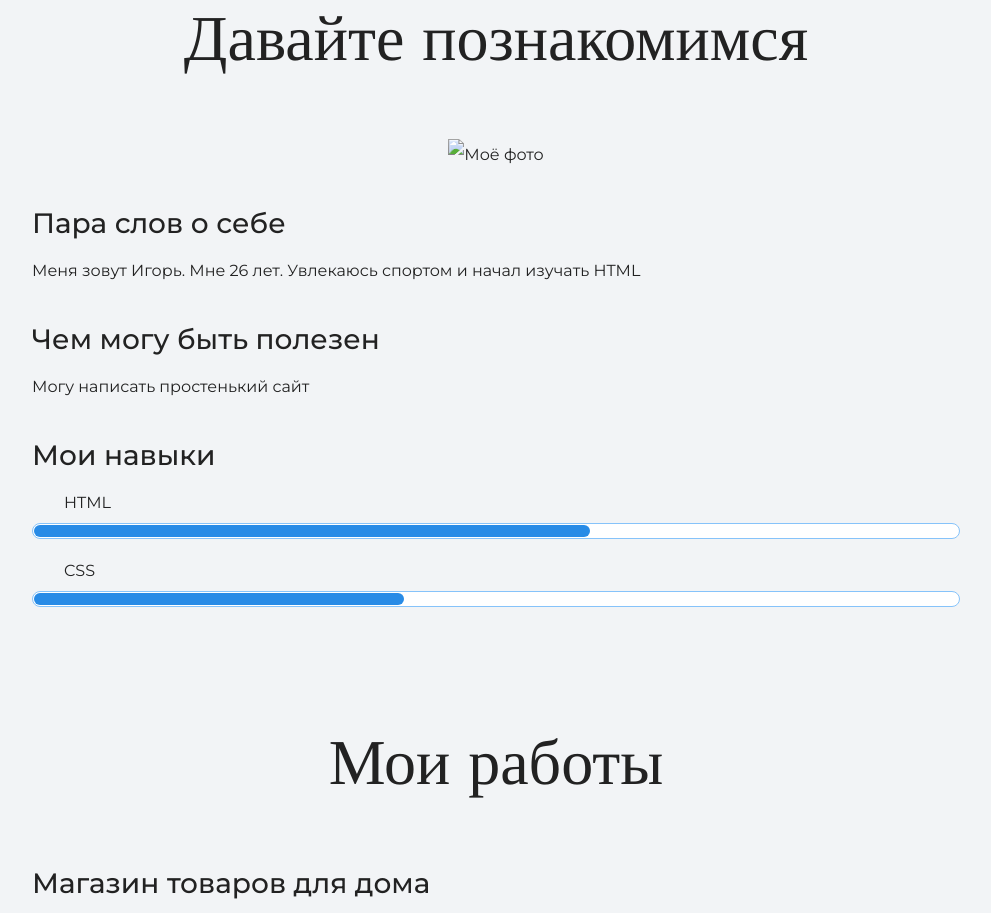
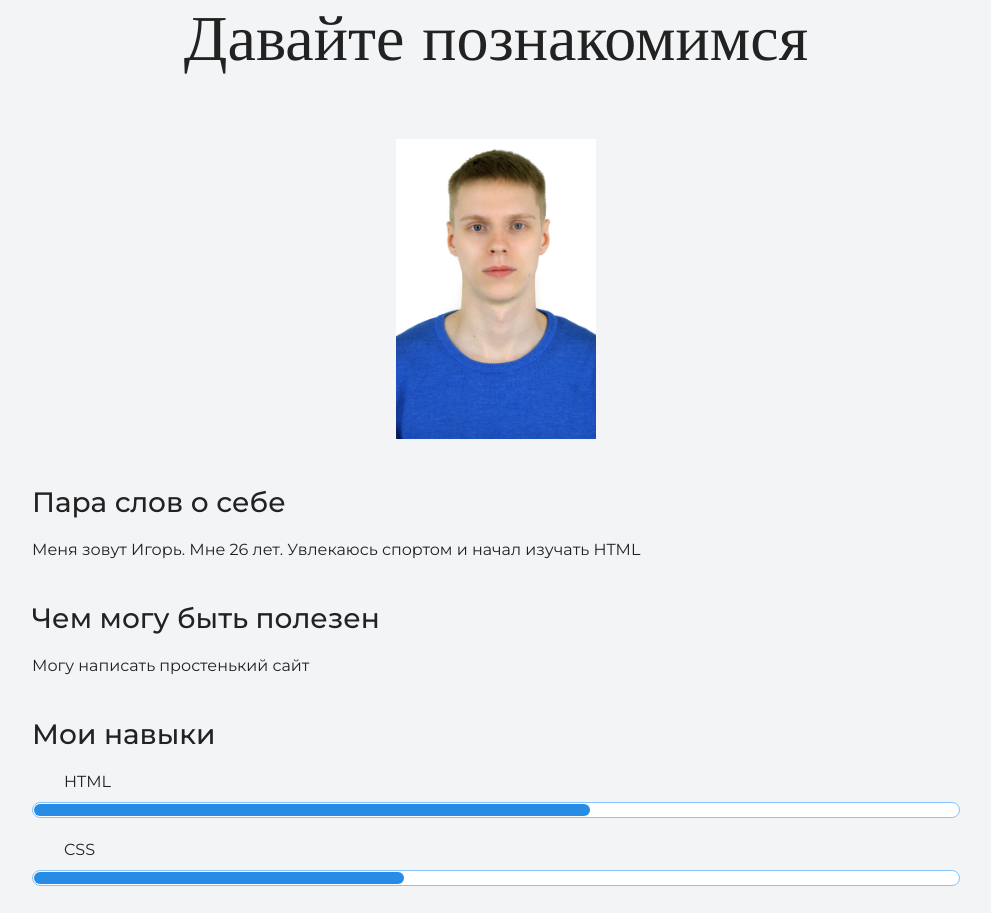
Before and after one commit to Santefon/my_site, a plain HTML site: page index.html in a window 1280 px wide. Shown: the part 1033-1946 px from the top of the page, without its empty margins (144-1135 px from the left). Drawn offline with nearby package versions, Linux system fonts and the light colour scheme; files whose address does not match are found by name.

Commit message:
Update index.html

```diff
--- a/index.html
+++ b/index.html
@@ -26,7 +26,7 @@
 	<div class="container">
       <h2 class="subheading">Давайте познакомимся</h2>
 	  <figure class="user-image">
-		<img src="files/user1.jpg" width="200" height="300" alt="Моё фото">
+		<img src="user1.jpg" width="200" height="300" alt="Моё фото">
 		</figure>
       <h3>Пара слов о себе</h3>
       <p>Меня зовут Игорь. Мне 26 лет. Увлекаюсь спортом и начал изучать HTML</p>
```
